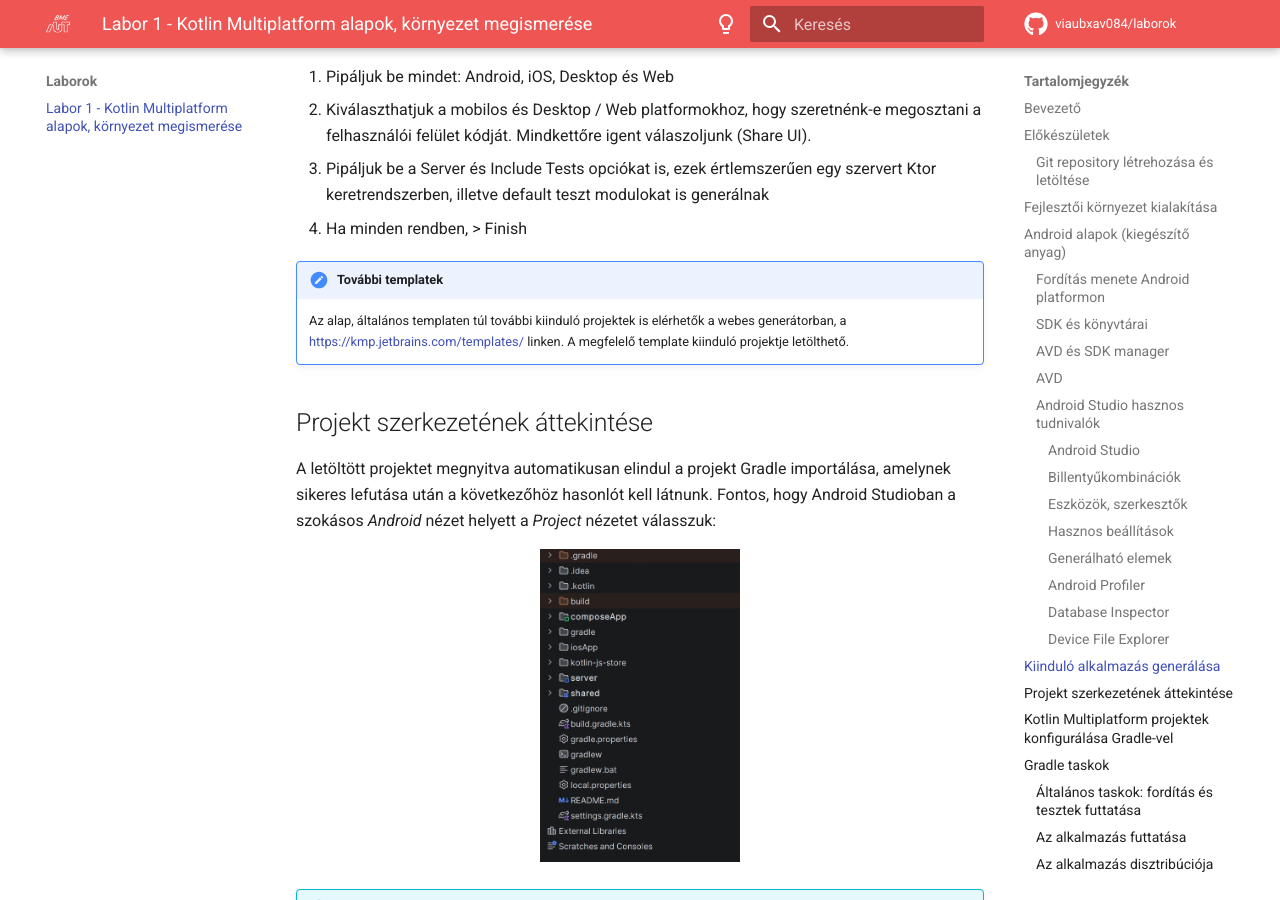
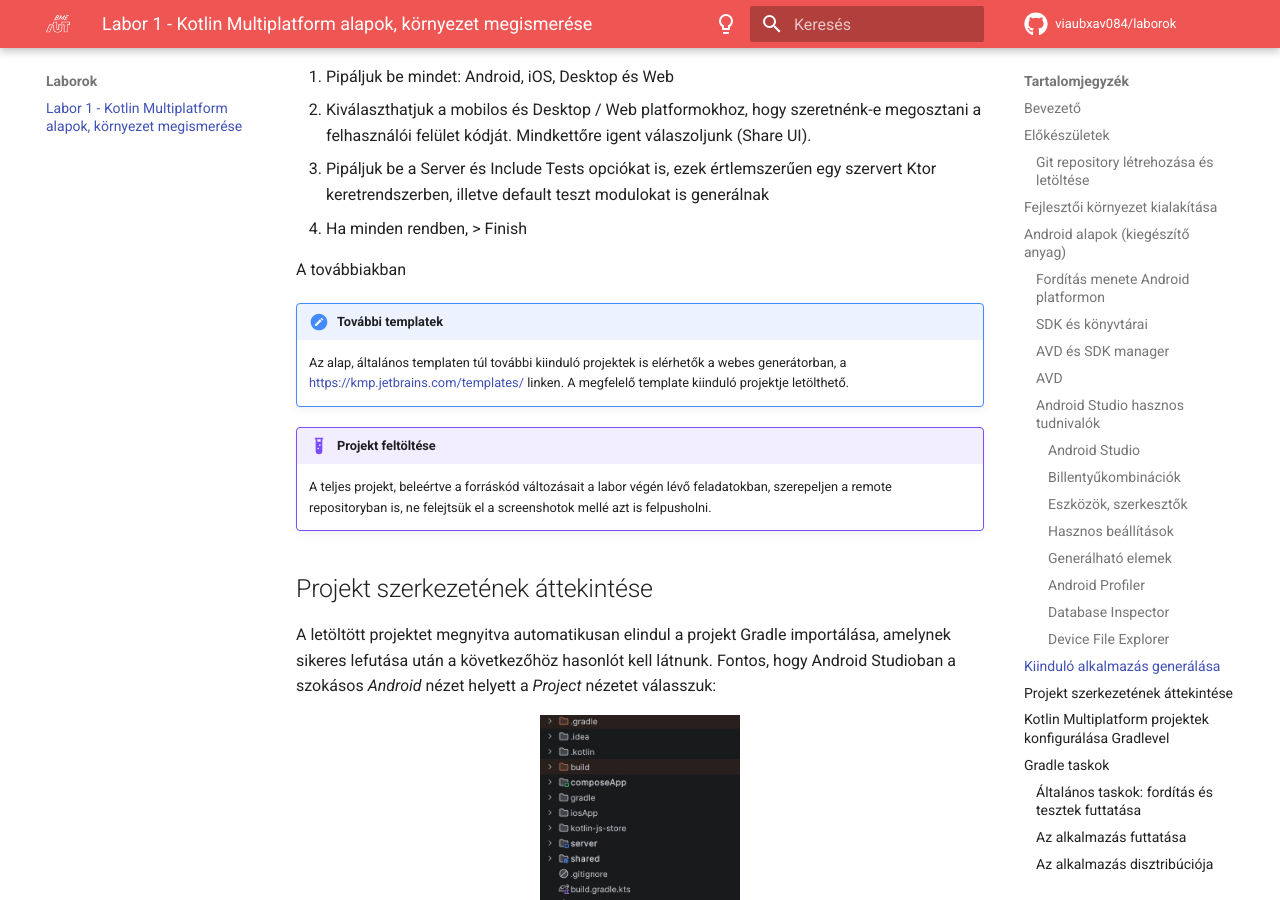
Before and after one commit to VIAUBXAV084/laborok, an MkDocs documentation site: the page built from docs/laborok/01_basics/index.md, in a window 1280 px wide and 900 px high, scrolled down 14269 px. Built offline with MkDocs 1.6.1 and Material for MkDocs 9.7.7, drawn with Linux system fonts in a browser that asks for light colours; comment, search, counter and statistics services are not loaded; some of the changed text lies outside the part shown.

Commit message:
Push note

```diff
--- a/docs/laborok/01_basics/index.md
+++ b/docs/laborok/01_basics/index.md
@@ -289,8 +289,13 @@
 7. Pipáljuk be a Server és Include Tests opciókat is, ezek értlemszerűen egy szervert Ktor keretrendszerben, illetve default teszt modulokat is generálnak
 8. Ha minden rendben, > Finish
 
+A továbbiakban
+
 !!!note "További templatek"
 	Az alap, általános templaten túl további kiinduló projektek is elérhetők a webes generátorban, a https://kmp.jetbrains.com/templates/ linken. A megfelelő template kiinduló projektje letölthető.
+
+!!!example "Projekt feltöltése"
+	A teljes projekt, beleértve a forráskód változásait a labor végén lévő feladatokban, szerepeljen a remote repositoryban is, ne felejtsük el a screenshotok mellé azt is felpusholni.
 
 ## Projekt szerkezetének áttekintése
 
@@ -317,7 +322,7 @@
 !!!note "Shared modul használata"
 	A `shared` modul használata természetesen nem kötelező, akár a `composeApp`-on belül is elhelyezhetnénk az üzleti logikáért és adatmodellért felelős részeket. A JetBrains és a Google best practice ajánlásai között viszont már erősen szerepel a _shared_ modulban való elkülönítés.
 
-## Kotlin Multiplatform projektek konfigurálása Gradle-vel
+## Kotlin Multiplatform projektek konfigurálása Gradlevel
 
 Láthatjuk, hogy Android alkalmazásokhoz hasonlóan a KMP projektek kezelésére is a _Gradle_ keretrendszert használhatjuk. A _Gradle_ egy projektautomatizációs eszköz, ennek használatával végezhetjük el a függőségek kezelését, a fordítással és a futtatással kapcsolatos műveleteket.
 
```
